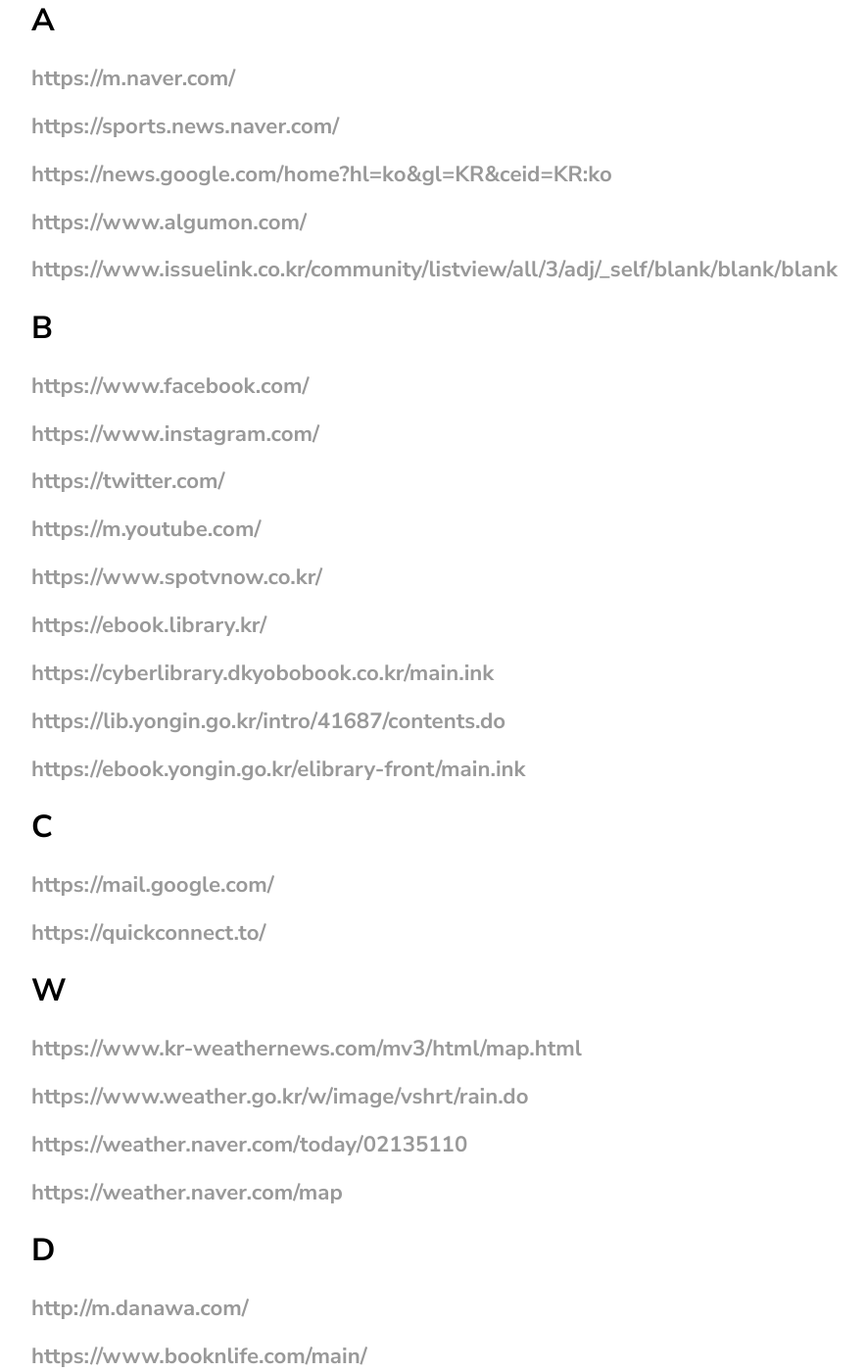
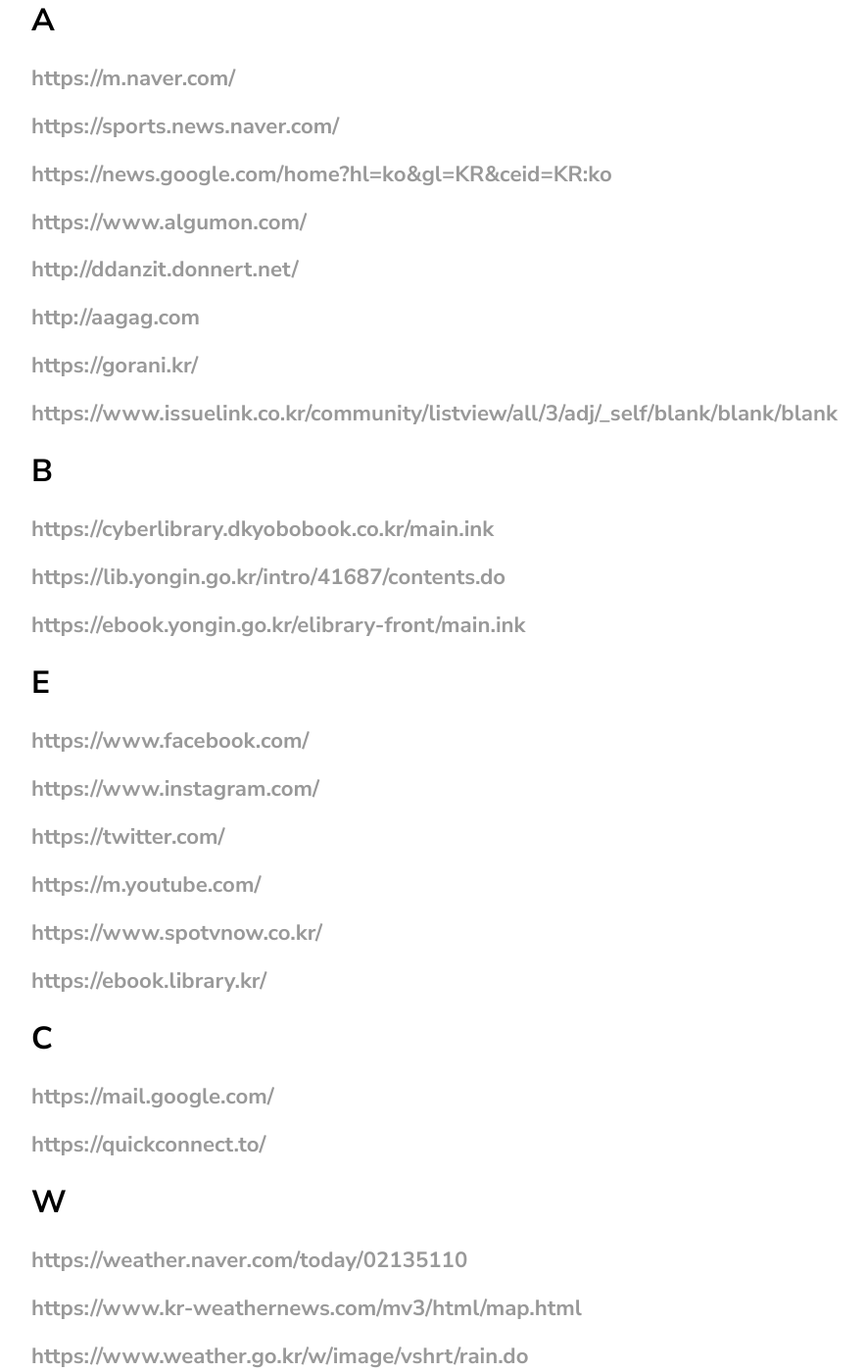
Before and after one commit to keuntaehwang/public, a Jekyll site: the page built from _posts/2023-02-07-favorite.markdown, in a window 1280 px wide and 1400 px high, scrolled down 509 px. Shown: the whole window at 98% size, without its empty margins (68-952 px from the left). Built offline with Jekyll 4.4.1, drawn with Linux system fonts in a browser that asks for light colours.

Commit message:
Update 2023-02-07-favorite.markdown

```diff
--- a/_posts/2023-02-07-favorite.markdown
+++ b/_posts/2023-02-07-favorite.markdown
@@ -10,28 +10,32 @@ categories: NONE
 ### <https://sports.news.naver.com/>
 ### <https://news.google.com/home?hl=ko&gl=KR&ceid=KR:ko>
 ### <https://www.algumon.com/>
+### <http://ddanzit.donnert.net/>
+### <http://aagag.com>
+### <https://gorani.kr/>
 ### <https://www.issuelink.co.kr/community/listview/all/3/adj/_self/blank/blank/blank>
 
 ## B
+### <https://cyberlibrary.dkyobobook.co.kr/main.ink>
+### <https://lib.yongin.go.kr/intro/41687/contents.do>
+### <https://ebook.yongin.go.kr/elibrary-front/main.ink>
+
+## E
 ### <https://www.facebook.com/>
 ### <https://www.instagram.com/>
 ### <https://twitter.com/>
 ### <https://m.youtube.com/>
 ### <https://www.spotvnow.co.kr/>
 ### <https://ebook.library.kr/>
-### <https://cyberlibrary.dkyobobook.co.kr/main.ink>
-### <https://lib.yongin.go.kr/intro/41687/contents.do>
-### <https://ebook.yongin.go.kr/elibrary-front/main.ink>
 
 ## C
 ### <https://mail.google.com/>
 ### <https://quickconnect.to/>
 
 ## W
+### <https://weather.naver.com/today/02135110>
 ### <https://www.kr-weathernews.com/mv3/html/map.html>
 ### <https://www.weather.go.kr/w/image/vshrt/rain.do>
-### <https://weather.naver.com/today/02135110>
-### <https://weather.naver.com/map>
 
 ## D
 ### <http://m.danawa.com/>
```
